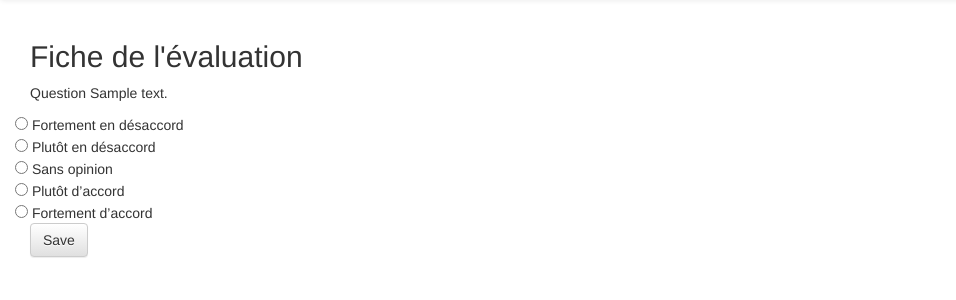
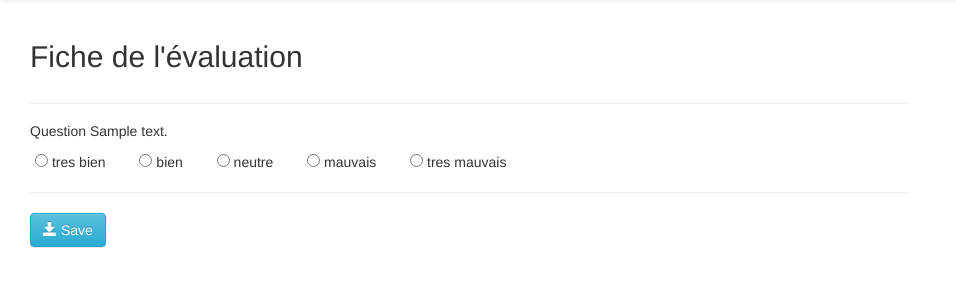
Before and after one commit to Kl4viku5/BoscoSoft, a Django app: page /ActivityEvaluation/evaluation_detail/1 in a window 1280 px wide. Shown: the part 52-352 px from the top of the page, without its empty margins (0-956 px from the left). Run offline with Django 3.2, Linux system fonts and the light colour scheme; tables that the repository leaves empty hold one stand-in row (values such as "Sample post"); some libraries are stand-ins or nearby versions.

Commit message:
Changes to the Javascript file for the search popup Changes to the visual for ActivityEvaluations Questionaire

```diff
--- a/BoscoSoftProject/ActivityEvaluation/templates/ActivityEvaluation/evaluation_detail.html
+++ b/BoscoSoftProject/ActivityEvaluation/templates/ActivityEvaluation/evaluation_detail.html
@@ -5,17 +5,29 @@
 <div class="row col-lg-12">
     <form method="POST" class="post-form">{% csrf_token %}
         <input type="hidden" name="evaluationid" value="{{ evaluation.id }}">
+        <hr />
         {% for question in evaluation.question_set.all %}
-                <p>Question {{ question }}</p>
+        <p class="h5">Question {{ question }}</p>
         <div class="row">
-                    <input type="radio" name="question{{ question.id }}" value="0"> Fortement en désaccord<br>
-                    <input type="radio" name="question{{ question.id }}" value="1"> Plutôt en désaccord<br>
-                    <input type="radio" name="question{{ question.id }}" value="2"> Sans opinion<br>
-                    <input type="radio" name="question{{ question.id }}" value="2"> Plutôt d’accord<br>
-                    <input type="radio" name="question{{ question.id }}" value="2"> Fortement d’accord<br>
+            <label class="checkbox-inline">
+                <input type="radio" name="question{{ question.id }}" value="0"> tres bien
+            </label>
+            <label class="checkbox-inline">
+                <input type="radio" name="question{{ question.id }}" value="1"> bien
+            </label>
+            <label class="checkbox-inline">
+                <input type="radio" name="question{{ question.id }}" value="2"> neutre
+            </label>
+            <label class="checkbox-inline">
+                <input type="radio" name="question{{ question.id }}" value="3"> mauvais
+            </label>
+            <label class="checkbox-inline">
+                <input type="radio" name="question{{ question.id }}" value="4"> tres mauvais
+            </label>
         </div>
+        <hr />
         {% endfor %}
-            <button type="submit" class="save btn btn-default">Save</button>
+        <button type="submit" class="save btn btn-info"><i class="glyphicon glyphicon-save"></i> Save</button>
     </form>
 </div>
 {% endblock %}
--- a/BoscoSoftProject/ActivityEvaluation/templates/ActivityEvaluation/evaluation_detail_question.html
+++ b/BoscoSoftProject/ActivityEvaluation/templates/ActivityEvaluation/evaluation_detail_question.html
@@ -1,7 +1,7 @@
 {% block content %}
     {% if error_message %}<p><strong>{{ error_message }}</strong></p>{% endif %}
     <div class="row">
-        <p>{{ question }}</p>
+        <p>{{ question }} </p>
         <!--
                 <form method="POST" class="post-form">{% csrf_token %}
                 <button type="submit" class="save btn btn-default">Save</button>
```
Also changed, not shown: BoscoSoftProject/ActivityEvaluation/static/ActivityEvaluation/js/activity_evaluation.js (+15 -20 lines), BoscoSoftProject/ActivityEvaluation/templates/ActivityEvaluation/index.html (+5 -5 lines). Lines whose indentation alone changed are shown as unchanged.
